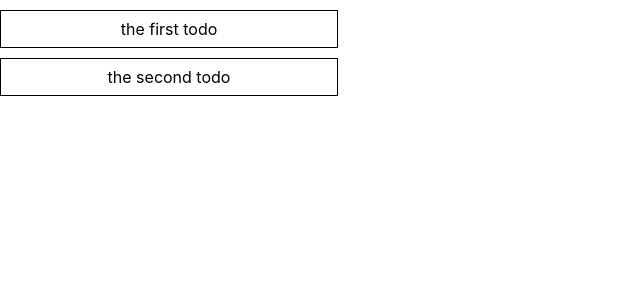
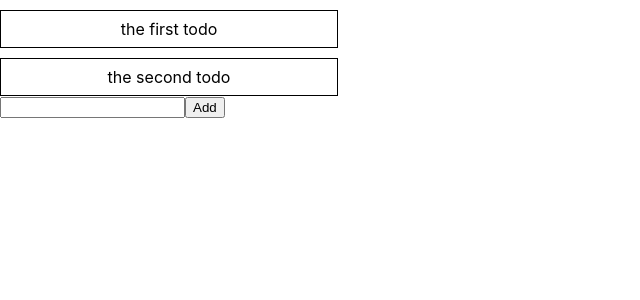
Before and after one commit to nghe4/day10-todo-frontend, a React (Create React App) app: page / in a window 1280 px wide. Shown: the top 300 px of the page, without its empty margins (0-640 px from the left). Built offline with nearby package versions, Linux system fonts and the light colour scheme.

Commit message:
feat: allow input box to add new todo item

```diff
--- a/src/App.js
+++ b/src/App.js
@@ -1,6 +1,7 @@
 import "./App.css";
 import { createContext, useReducer } from "react";
 import { TodoGroup } from "./components/TodoGroup";
+import { TodoGenerator } from "./components/TodoGenerator";
 
 export const initState = [
   { id: 1, text: "the first todo", done: false },
@@ -18,6 +19,13 @@ export const todoReducer = (state, action) => {
         }
         return item;
       });
+    case "ADD_TODO":
+      const newTodo = {
+        id: state.length + 1,
+        text: action.payload.text,
+        done: action.payload.done,
+      };
+      return [...state, newTodo];
     default:
       break;
   }
@@ -30,6 +38,7 @@ function App() {
     <div>
       <TodoContext.Provider value={{ state, dispatch }}>
         <TodoGroup />
+        <TodoGenerator />
       </TodoContext.Provider>
     </div>
   );
--- /dev/null
+++ b/src/components/TodoGenerator.js
@@ -0,0 +1,24 @@
+import { useContext } from "react";
+import { useState } from "react";
+import { TodoContext } from "../App";
+
+export const TodoGenerator = () => {
+  const [input, setInput] = useState("");
+  const { dispatch } = useContext(TodoContext);
+
+  const handleInputChange = (e) => {
+    setInput(e.target.value);
+  };
+
+  const handleAddTodo = () => {
+    dispatch({ type: "ADD_TODO", payload: { text: input, done: false } });
+    setInput("");
+  };
+
+  return (
+    <>
+      <input type="text" value={input} onChange={handleInputChange} />
+      <button onClick={handleAddTodo}>Add</button>
+    </>
+  );
+};
```
